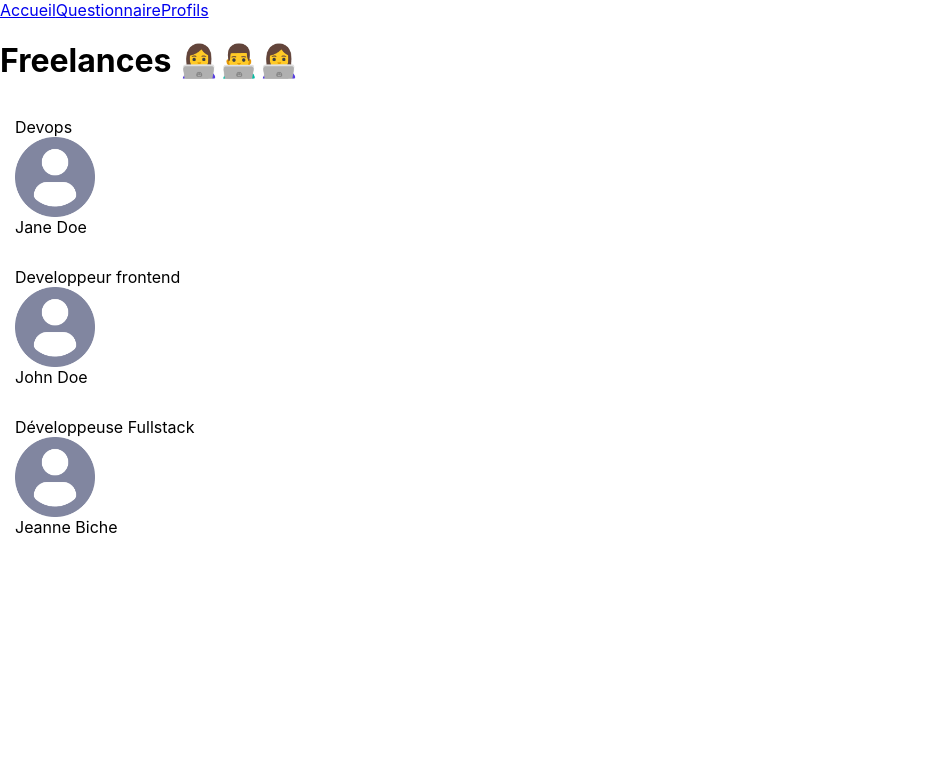
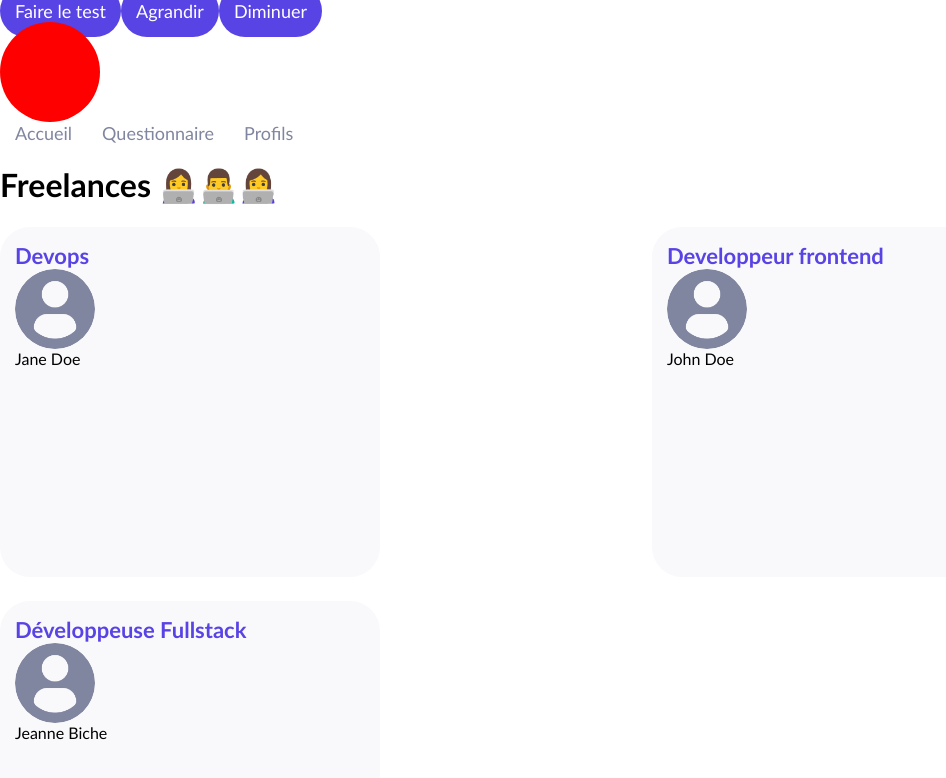
Before and after one commit to laurentV03/react_shiny, a React (Create React App) app: page /freelances in a window 1280 px wide. Shown: the top 778 px of the page, without its empty margins (0-946 px from the left). Built offline with nearby package versions, Linux system fonts and the light colour scheme.

Commit message:
cours page 5 : styled components

```diff
--- a/src/components/Card/index.jsx
+++ b/src/components/Card/index.jsx
@@ -1,11 +1,63 @@
+import PropTypes from 'prop-types'
+import DefaultPicture from '../../assets/profile.png'
+import styled from 'styled-components/macro'
+import colors from '../../utils/styles/colors'
+
+const CardLabel = styled.span`
+  color: #5843e4;
+  font-size: 22px;
+  font-weight: bold;
+`
+const CardImage = styled.img`
+  height: 80px;
+  width: 80px;
+  border-radius: 50%;
+`
+
+const CardWrapper = styled.div`
+  display: flex;
+  flex-direction: column;
+  padding: 15px;
+  background-color: ${colors.backgroundLight};
+  border-radius: 30px;
+  width: 350px;
+  transition: 200ms;
+  &:hover {
+    cursor: pointer;
+    box-shadow: 2px 2px 10px #e2e3e9;
+  }
+`
+
 function Card({ label, title, picture }) {
   return (
-    <div style={{ display: 'flex', flexDirection: 'column', padding: 15 }}>
-      <span>{label}</span>
-      <img src={picture} alt="freelance" height={80} width={80} />
+    <CardWrapper>
+      <CardLabel>{label}</CardLabel>
+      <CardImage src={picture} alt="freelance" height={80} width={80} />
       <span>{title}</span>
-    </div>
+    </CardWrapper>
   )
 }
 
+// function Card({ label, title, picture }) {
+//   return (
+//     <div style={{ display: 'flex', flexDirection: 'column', padding: 15 }}>
+//       <CardLabel>{label}</CardLabel>
+//       <CardImage src={picture} alt="freelance" height={80} width={80} />
+//       <span>{title}</span>
+//     </div>
+//   )
+// }
+
+Card.propTypes = {
+  label: PropTypes.string.isRequired,
+  title: PropTypes.string.isRequired,
+  picture: PropTypes.string.isRequired,
+}
+
+Card.defaultProps = {
+  label: '',
+  title: '',
+  picture: DefaultPicture,
+}
+
 export default Card
--- a/src/components/Header/index.jsx
+++ b/src/components/Header/index.jsx
@@ -1,11 +1,54 @@
+import { useState } from 'react'
 import { Link } from 'react-router-dom'
+import styled from 'styled-components'
+import colors from '../../utils/styles/colors'
+
+const StyledLink = styled(Link)`
+  padding: 15px;
+  color: #8186a0;
+  text-decoration: none;
+  font-size: 18px;
+  ${(props) =>
+    props.$isFullLink &&
+    `color: white; border-radius: 30px; background-color: ${colors.primary};`}
+`
+
+const StyledButton = styled.span`
+  padding: 15px;
+  color: #8186a0;
+  text-decoration: none;
+  font-size: 18px;
+  ${(props) =>
+    props.$isFullLink &&
+    `color: white; border-radius: 30px; background-color: #5843E4;`}
+`
+
+const Balloon = styled.div`
+  height: 100px;
+  width: 100px;
+  border-radius: 50px;
+  background-color: red;
+  transform: scale(${({ size }) => size});
+`
 
 function Header() {
+  const [size, setSize] = useState(1)
+
   return (
     <nav>
-      <Link to="/">Accueil</Link>
-      <Link to="/survey/1">Questionnaire</Link>
-      <Link to="/freelances">Profils</Link>
+      <StyledLink to="/survey/1" $isFullLink>
+        Faire le test
+      </StyledLink>
+      <StyledButton $isFullLink onClick={() => setSize(size + 0.1)}>
+        Agrandir
+      </StyledButton>
+      <StyledButton $isFullLink onClick={() => setSize(size - 0.1)}>
+        Diminuer
+      </StyledButton>
+      <Balloon size={size} />
+      <StyledLink to="/">Accueil</StyledLink>
+      <StyledLink to="/survey/1">Questionnaire</StyledLink>
+      <StyledLink to="/freelances">Profils</StyledLink>
     </nav>
   )
 }
--- a/src/index.jsx
+++ b/src/index.jsx
@@ -3,6 +3,7 @@
 import { BrowserRouter as Router, Route, Switch } from 'react-router-dom'
 
 import './index.css'
+import { createGlobalStyle } from 'styled-components/macro'
 
 // import App from './App';
 import Home from './pages/Home'
@@ -22,9 +23,16 @@
 //   </React.StrictMode>
 // );
 
+const GlobalStyle = createGlobalStyle`
+    div {
+        font-family: 'Trebuchet MS', Helvetica, sans-serif;
+    }
+`
+
 ReactDOM.render(
   <React.StrictMode>
     <Router>
+      <GlobalStyle />
       <Header />
       <Switch>
         <Route exact path="/">
--- a/src/pages/Freelances/index.jsx
+++ b/src/pages/Freelances/index.jsx
@@ -1,31 +1,33 @@
-import PropTypes from 'prop-types'
-
 import Card from '../../components/Card'
-
-import DefaultPicture from '../../assets/profile.png'
+import styled from 'styled-components'
 
 const freelanceProfiles = [
   {
     name: 'Jane Doe',
     jobTitle: 'Devops',
-    picture: DefaultPicture,
   },
   {
     name: 'John Doe',
     jobTitle: 'Developpeur frontend',
-    picture: DefaultPicture,
   },
   {
     name: 'Jeanne Biche',
     jobTitle: 'Développeuse Fullstack',
-    picture: DefaultPicture,
   },
 ]
+
+const CardsContainer = styled.div`
+  display: grid;
+  gap: 24px;
+  grid-template-rows: 350px 350px;
+  grid-template-columns: repeat(2, 1fr);
+`
 
 function Freelances() {
   return (
     <div>
       <h1>Freelances 👩‍💻👨‍💻👩‍💻</h1>
+      <CardsContainer>
         {freelanceProfiles.map((profile, index) => (
           <Card
             key={`${profile.name}-${index}`}
@@ -34,14 +36,9 @@
             title={profile.name}
           />
         ))}
+      </CardsContainer>
     </div>
   )
 }
 
-Card.propTypes = {
-  label: PropTypes.string,
-  title: PropTypes.string.isRequired,
-  picture: PropTypes.string,
-}
-
 export default Freelances
--- /dev/null
+++ b/src/utils/styles/colors.js
@@ -0,0 +1,7 @@
+const colors = {
+    primary: '#5843E4',
+    secondary: '#8186A0',
+    backgroundLight: '#F9F9FC',
+}
+
+export default colors
```
Lines whose indentation alone changed are shown as unchanged.
